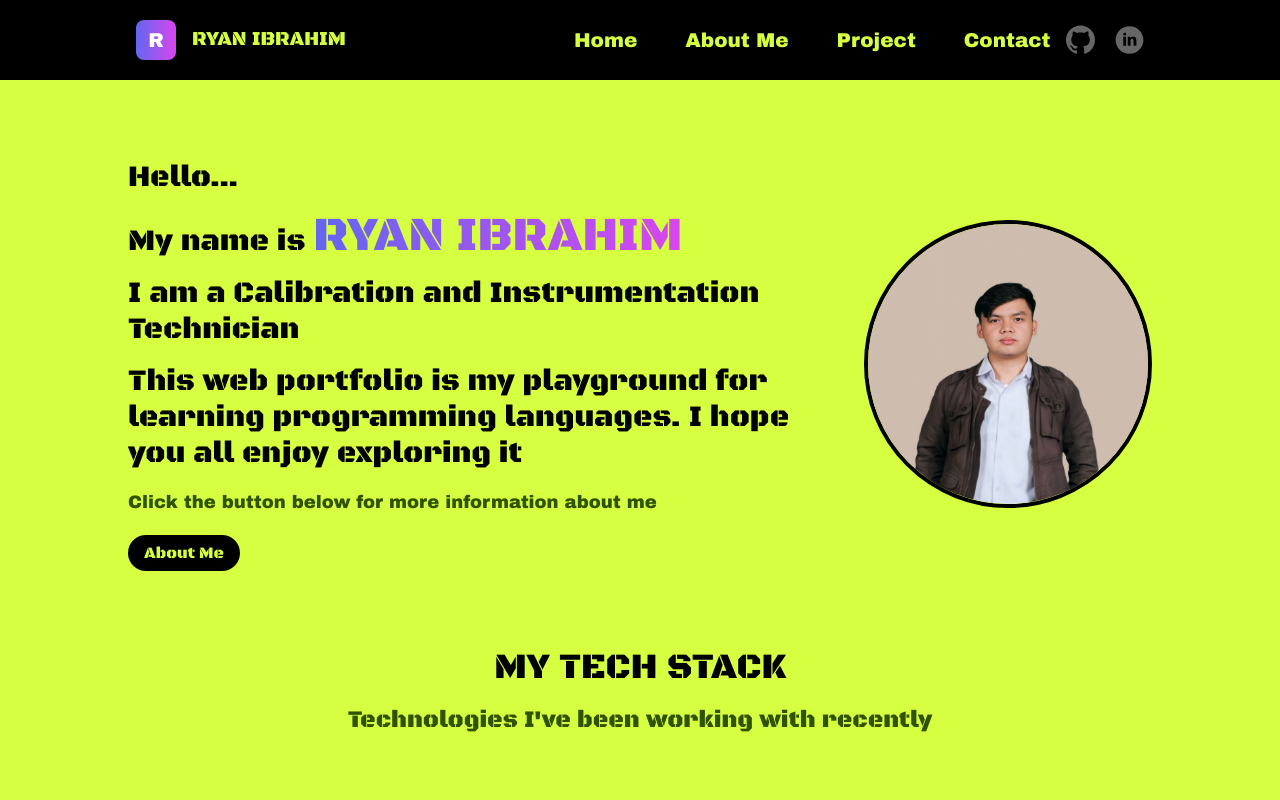
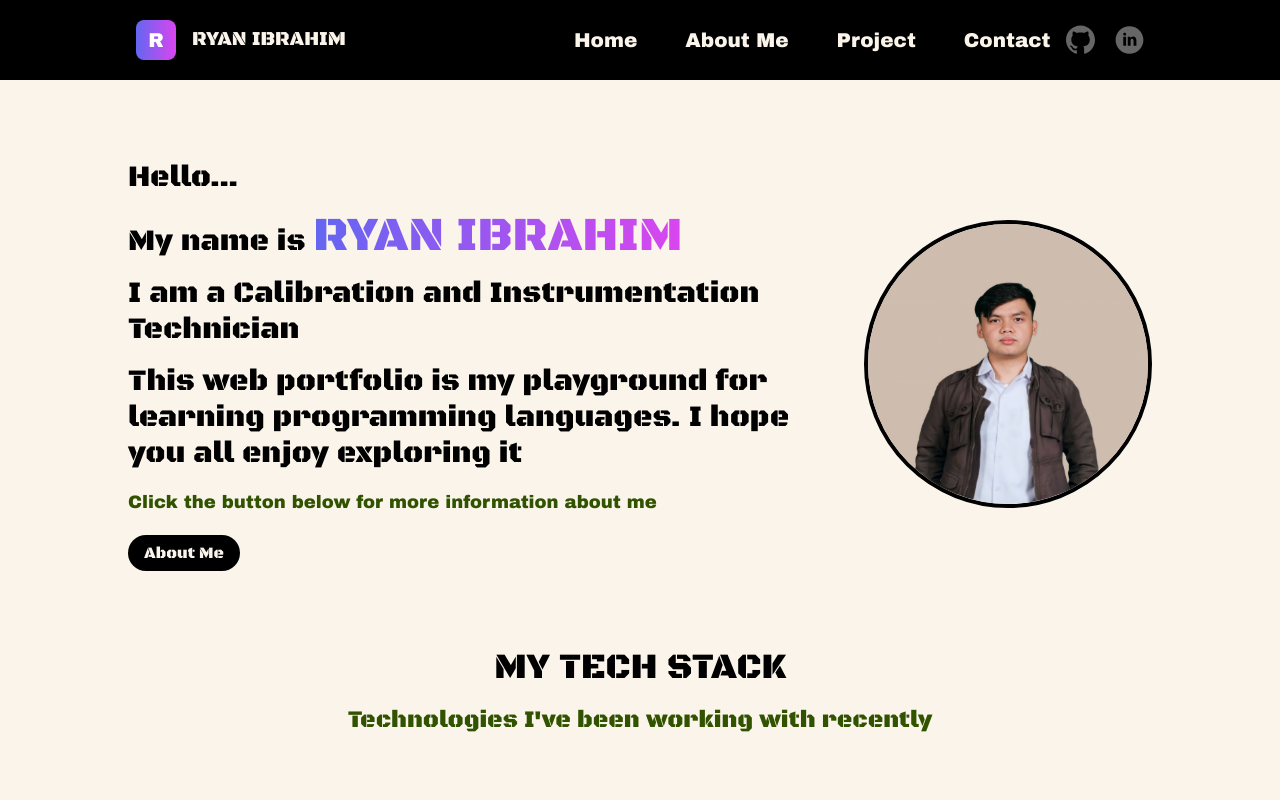
Before and after one commit to ryanibrahim24/ryan-portfolio, a Vue app: page / in a window 1280 px wide. Shown: the top 800 px of the page. Built offline with nearby package versions, Linux system fonts and the light colour scheme.

Commit message:
up color master

```diff
--- a/tailwind.config.js
+++ b/tailwind.config.js
@@ -17,7 +17,9 @@ module.exports = {
     extend: {
       colors: {
       primary: '#315300',
-      secondary: '#d5ff40',
+      secondary: '#faf4eb', //#d5ff40
+      bgr: '#2d3e70',
+      fnt:'#202020',
       gray1: '#292929',
       gray2: '#4f4f4f',
       gray3: '#c4c4c4',
```
